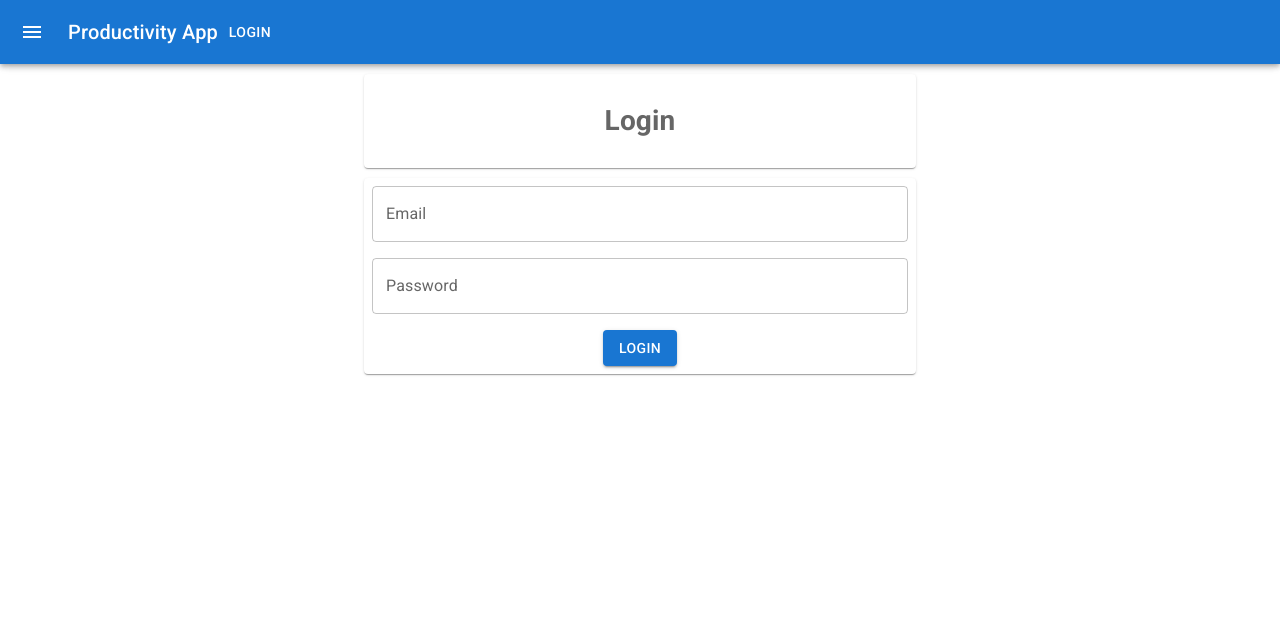
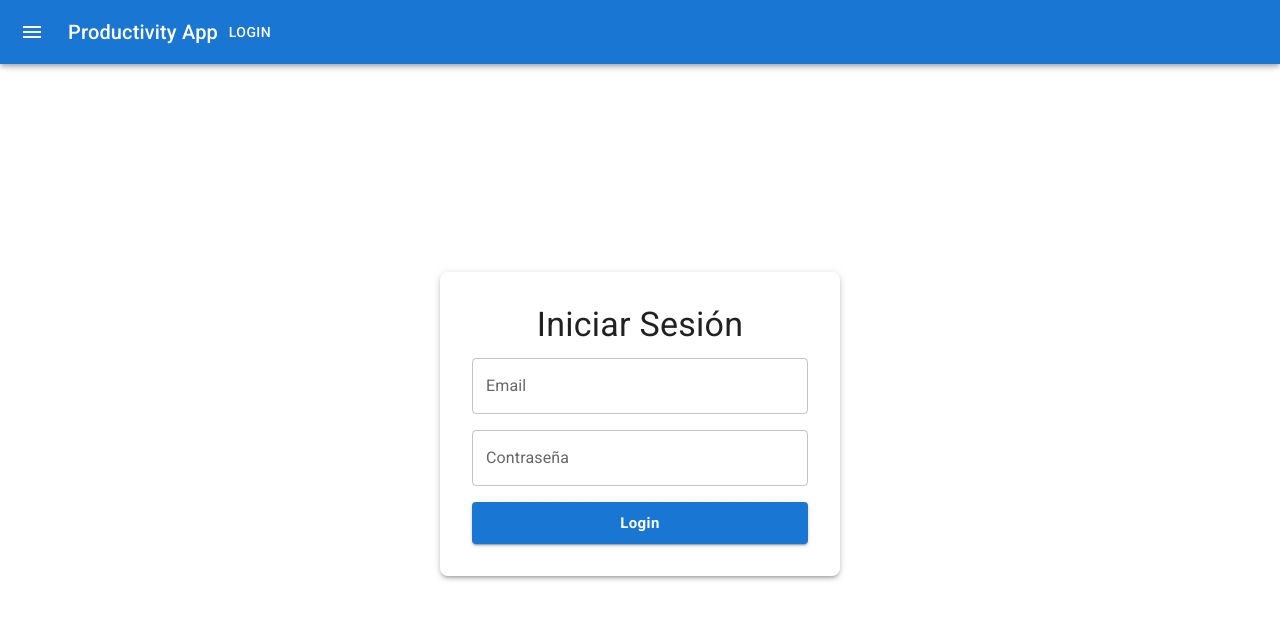
Before and after one commit to jmibarra/productivity-app-ts-project, a React (Create React App) app: page /login in a window 1280 px wide. Shown: the top 620 px of the page. Built offline with nearby package versions, Linux system fonts and the light colour scheme.

Commit message:
Mejoro la estructura del login

```diff
--- a/src/components/login/Login.tsx
+++ b/src/components/login/Login.tsx
@@ -1,16 +1,18 @@
 import React, { Dispatch, SetStateAction, useState } from "react";
-
-import { TextField, Button, Grid, Stack, Box } from "@mui/material";
-import Alert from '@mui/material/Alert';
-import AlertTitle from '@mui/material/AlertTitle';
-
+import {
+	TextField,
+	Button,
+	Box,
+	Typography,
+	Alert,
+	Stack,
+} from "@mui/material";
 import Cookies from "js-cookie";
 import { properties } from "../../properties";
-import { ItemHeader, Item, ItemMessage } from "./LoginStyles";
 
 interface LoginResponse {
 	authentication: {
-        sessionToken: string
+		sessionToken: string;
 	};
 }
 
@@ -19,11 +21,11 @@ interface Props {
 	setIsLoggedIn: Dispatch<SetStateAction<boolean>>;
 }
 
-const Login = ({isLoggedIn, setIsLoggedIn}:Props) => {
+const Login = ({ isLoggedIn, setIsLoggedIn }: Props) => {
 	const [email, setEmail] = useState("");
 	const [password, setPassword] = useState("");
 	const [error, setError] = useState(false);
-    const [errorMessage, setErrorMessage] = useState("")
+	const [errorMessage, setErrorMessage] = useState("");
 	const [success, setSuccess] = useState(false);
 
 	const handleEmailChange = (event: React.ChangeEvent<HTMLInputElement>) => {
@@ -40,91 +42,104 @@ const Login = ({isLoggedIn, setIsLoggedIn}:Props) => {
 		setError(false);
 		setSuccess(false);
 		event.preventDefault();
-        const response = await fetch(properties.api_url+"/auth/login", {
+		const response = await fetch(properties.api_url + "/auth/login", {
 			method: "POST",
 			headers: {
 				"Content-Type": "application/json",
 			},
-            body: JSON.stringify({
-                email: email,
-                password: password,
-            }),
+			body: JSON.stringify({ email, password }),
 		});
 
-        if(response.ok){
+		if (response.ok) {
 			const data: LoginResponse = await response.json();
 			Cookies.set("PROD-APP-AUTH", data.authentication.sessionToken);
 			setIsLoggedIn(true);
 			setSuccess(true);
-        }else{
+		} else {
 			setError(true);
-            if(response.statusText === "Forbidden")
-                setErrorMessage("Las credenciales ingresadas no son válidas")
-            else
-                setErrorMessage(response.statusText)
+			setErrorMessage(
+				response.statusText === "Forbidden"
+					? "Las credenciales ingresadas no son válidas"
+					: response.statusText
+			);
 		}
 	};
 
 	return (
-        <>
-            <Box display="flex" justifyContent="center" alignItems="center">
-                <ItemHeader>
-                    <h1>Login</h1>
-                </ItemHeader>
-            </Box>
-            <Box display="flex" justifyContent="center" alignItems="center">
-                <Item>
-                    <Grid container spacing={2}>
-                    <Grid item xs={12}>
-                        <form onSubmit={handleSubmit}>
-                        <Grid container spacing={2}>
-                            <Grid item xs={12}>
+		<Box
+			display="flex"
+			justifyContent="center"
+			alignItems="center"
+			minHeight="100vh"
+			bgcolor="background.default"
+			p={3}
+		>
+			<Box
+				component="form"
+				onSubmit={handleSubmit}
+				sx={{
+					width: { xs: "90%", sm: "400px" },
+					p: 4,
+					borderRadius: 2,
+					boxShadow: 3,
+					bgcolor: "background.paper",
+				}}
+			>
+				<Typography variant="h4" align="center" gutterBottom>
+					Iniciar Sesión
+				</Typography>
+
+				<Stack spacing={2}>
 					<TextField
 						fullWidth
 						variant="outlined"
 						label="Email"
 						value={email}
 						onChange={handleEmailChange}
+						autoComplete="email"
 					/>
-                            </Grid>
-                            <Grid item xs={12}>
 					<TextField
 						fullWidth
 						variant="outlined"
-                                label="Password"
+						label="Contraseña"
 						type="password"
 						value={password}
 						onChange={handlePasswordChange}
+						autoComplete="current-password"
 					/>
-                            </Grid>
-                            <Grid item xs={12}>
-                            <Button type="submit" variant="contained" color="primary">
+					<Button
+						type="submit"
+						variant="contained"
+						color="primary"
+						fullWidth
+						size="large"
+						sx={{
+							textTransform: "none",
+							fontWeight: "bold",
+						}}
+					>
 						Login
 					</Button>
-                            </Grid>
-                        </Grid>
-                        </form>
-                    </Grid>
-                    </Grid>
-                </Item>
+				</Stack>
+
+				{(error || success) && (
+					<Box mt={2}>
+						{error && (
+							<Alert severity="error">
+								<Typography>{errorMessage}</Typography>
+							</Alert>
+						)}
+						{success && (
+							<Alert severity="success">
+								<Typography>
+									Sesión iniciada correctamente
+								</Typography>
+							</Alert>
+						)}
 					</Box>
-            <Box display="flex" justifyContent="center" alignItems="center">
-                {
-                    (error || success) && <ItemMessage>
-                        <Stack spacing={2} >
-                            {error && <Alert severity="error">
-                                <AlertTitle>Error</AlertTitle>
-                                {errorMessage}
-                            </Alert> }
-                            {success && <Alert severity="success">
-                                <AlertTitle>Success</AlertTitle>
-                                Se inicia la sesión correctamente
-                            </Alert>}
-                        </Stack>
-                    </ItemMessage>
-                }
+				)}
 			</Box>
-        </>
+		</Box>
 	);
 };
 
```
Lines whose indentation alone changed are shown as unchanged.
